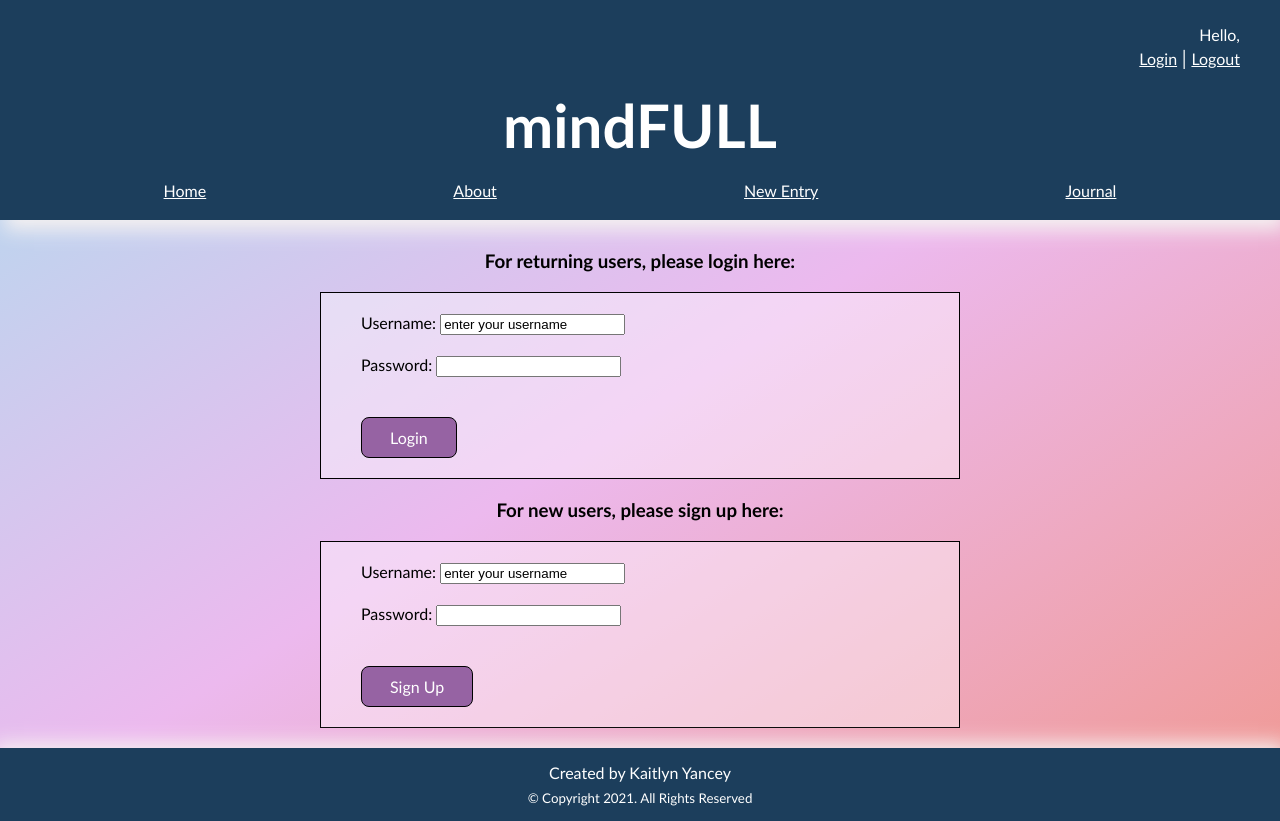
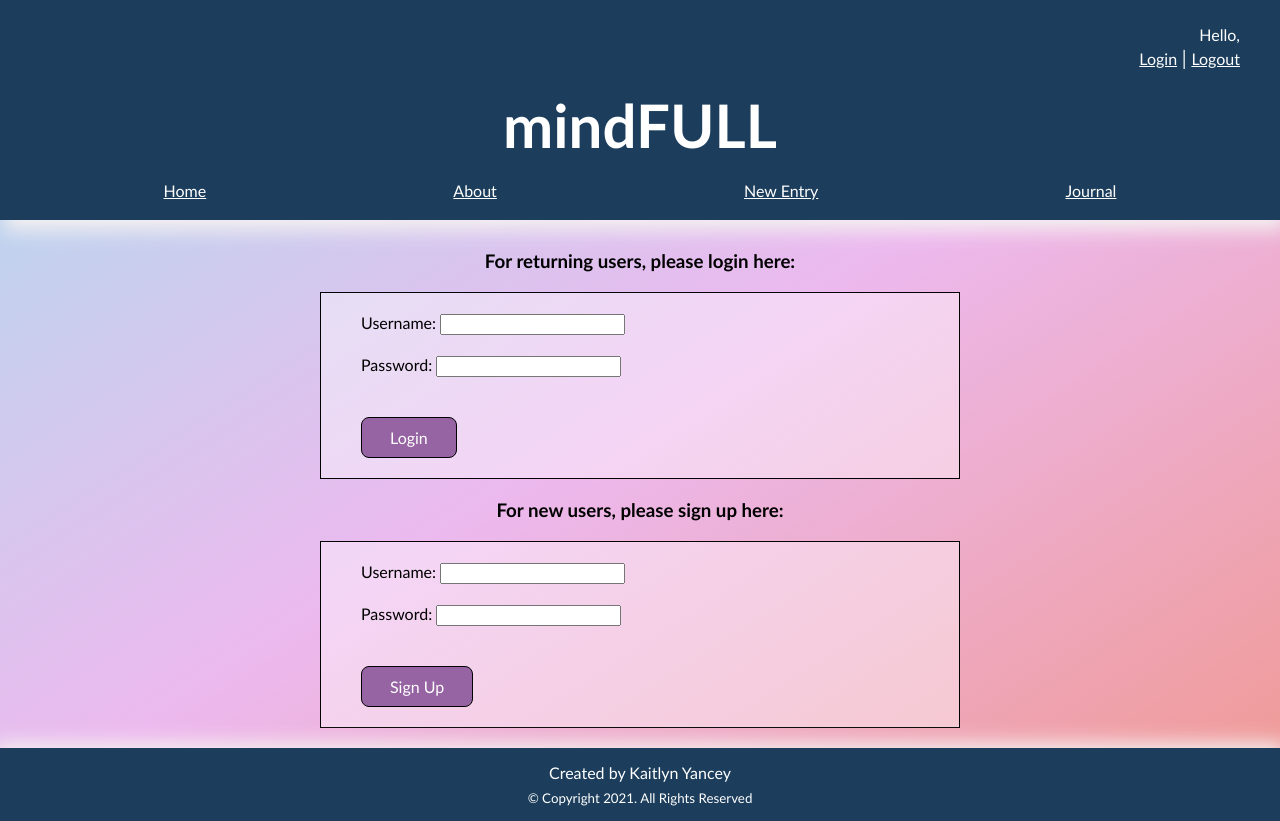
Before and after one commit to kaitlynyancey/mindfull-app, a React (Create React App) app: page /login in a window 1280 px wide. Built offline with nearby package versions, Linux system fonts and the light colour scheme; no server answers.

Commit message:
fixing bug with delete entry API request

```diff
--- a/src/journalpage/journal-entry.js
+++ b/src/journalpage/journal-entry.js
@@ -12,7 +12,7 @@ class JournalEntry extends Component {
     }
 
     handleClickDelete(entryId, callback) {
-        fetch(`${API_BASE_URL}/${entryId}`, {
+        fetch(`${API_BASE_URL}/entries/${entryId}`, {
             method: 'DELETE',
             headers: {
                 'content-type': 'application/json',
--- a/src/loginpage/login.js
+++ b/src/loginpage/login.js
@@ -90,7 +90,7 @@ class LoginPage extends Component {
                 <form onSubmit={this.handleLogin}>
                     <section>
                         <label htmlFor="username">Username: </label>
-                        <input type="text" id="username" name="username" defaultValue="enter your username" required />
+                        <input type="text" id="username" name="username" required />
                         <br></br>
                         <br></br>
                         <label htmlFor="pw">Password: </label>
@@ -104,7 +104,7 @@ class LoginPage extends Component {
                 <form onSubmit={this.handleRegister}>
                     <section>
                         <label htmlFor="newUsername"> Username: </label>
-                        <input type="text" id="newUsername" name="newUsername" defaultValue="enter your username"required />
+                        <input type="text" id="newUsername" name="newUsername" required />
                         <br></br>
                         <br></br>
                         <label htmlFor="newPw">Password: </label>
```
